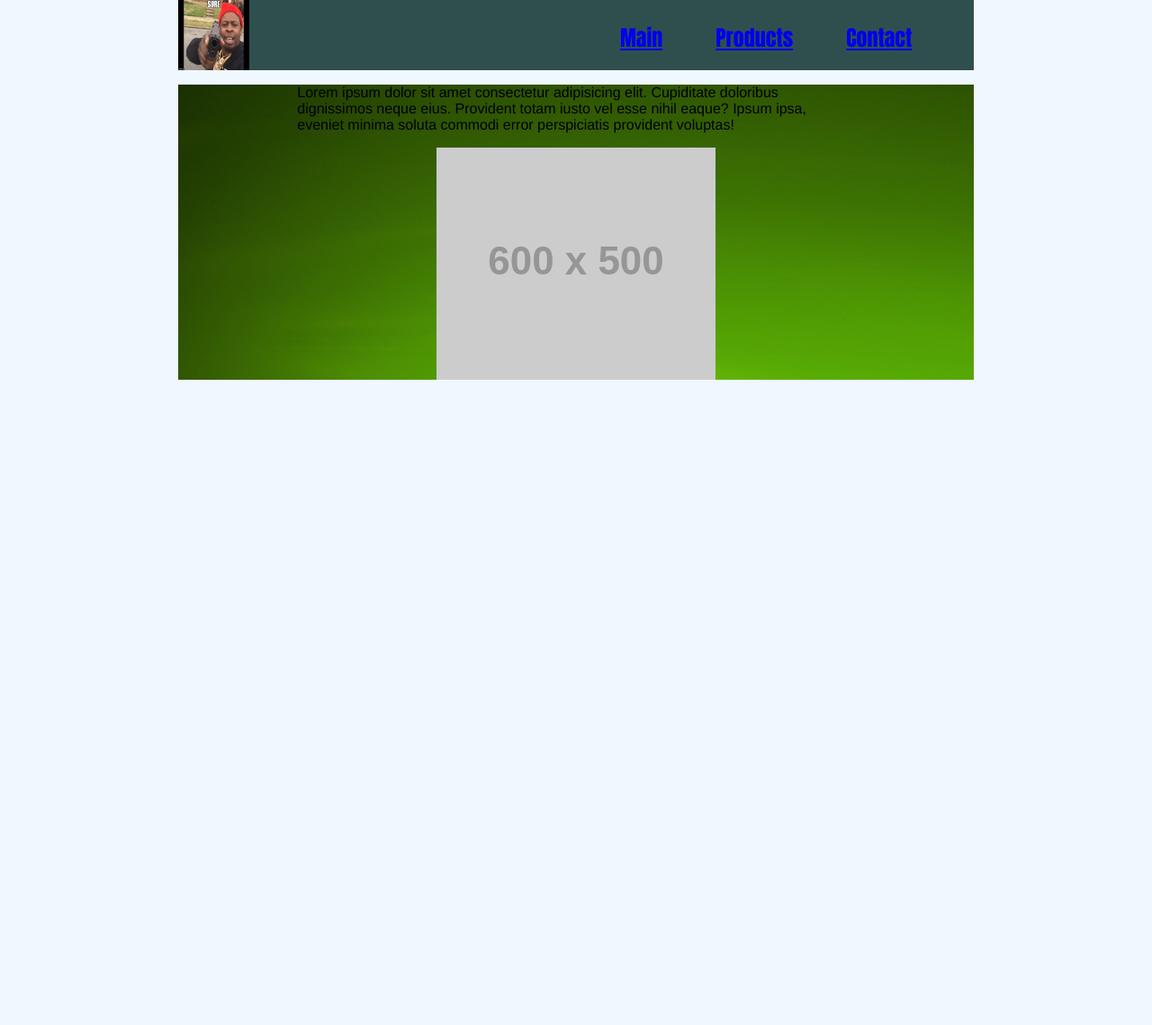
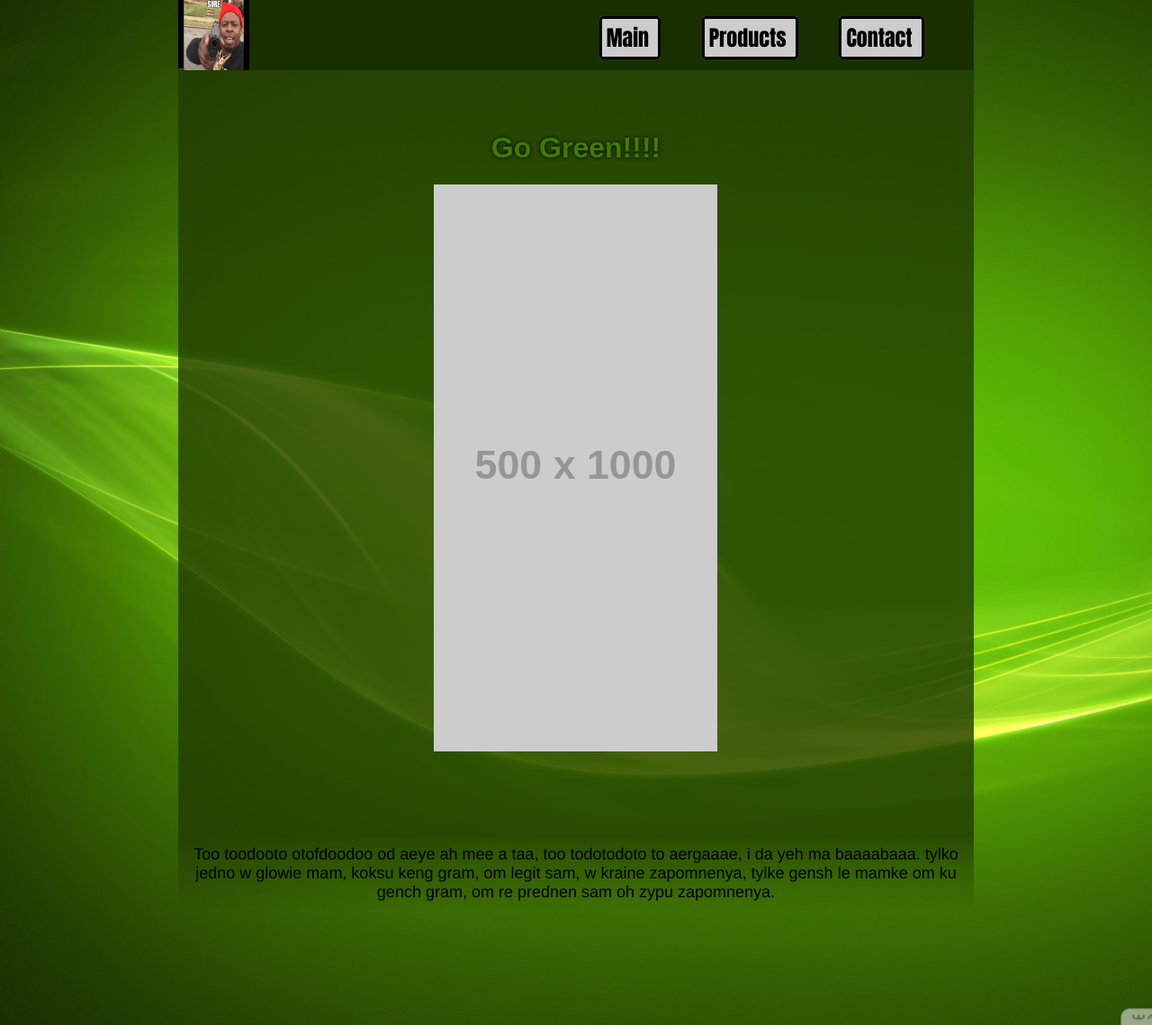
Before and after one commit to BurningStratus/Software_2, a plain HTML site: page HTML Proj/index.html in a window 1280 px wide. Shown: the whole page at 90% size. Before the commit the page ends 800 px from the top, so only its background shows below. Drawn offline with Linux system fonts and the light colour scheme; placeholder pictures from the web are drawn by us; a web font is replaced by a local one.

Commit message:
COMMITTETET

```diff
--- a/HTML Proj/CSS/style.css
+++ b/HTML Proj/CSS/style.css
@@ -1,12 +1,15 @@
 
 html {
-    background-color: aliceblue;
+    background-image: url(images/green-wallpaper-1.jpg) ;
+    background-position: auto;
+    background-size: cover;
+
 }
 
 nav {
     display: flex;
 
-    background-color: darkslategrey;
+    background-color: #192f00;
 
     padding-block: 2%;
 
@@ -16,7 +19,7 @@ nav {
 
     max-height: 30px;
     max-width: 1200px;
-    min-width: 450px;
+    min-width: 580px;
     height: 83px;
     width: 70%;
 
@@ -52,9 +55,23 @@ nav ul {
     margin-right: 10px
 }
 
-li:hover {
-    background-color: rgb(192, 158, 116);
-    text-shadow: 2em;
+a {
+    margin-right: 10px;
+    text-decoration: none;
+    padding: 3px;
+    padding-left: 5px ;
+    padding-right: 10px;
+    color: black;
+    border-style: solid;
+    border-radius: 4px;
+    background-color: #cccccc;
+}
+
+a:hover {
+    color: #3f6424;
+    outline: #203902;
+    border-color: rgba(0, 0, 0, 0.697);
+
 }
 
 
@@ -62,29 +79,82 @@ main {
     /**/
     width: 70%;
     max-width: 1200px;
+    min-width: 580px;
+
+    display: flex;
+
+    background-color: hsla(87, 93%, 12%, 0.80);
+
+    background-position: auto;
+    background-size: cover;
+
+    margin: auto;
+}
+
+.center {
+    justify-content: space-evenly;
+
+    margin-left: auto;
+    margin-right: auto;
+    width: 50%;
+
+    text-align: center;
+}
+
+main section {
+    width: 90%;
+    max-width: 1200px;
     min-width: 450px;
 
-    background-image: url(images/green-wallpaper-1.jpg) ;
-    background-position: auto;
+    height: 90%;
+
+    font-family: 'Courier New', Courier, monospace;
 
     margin: auto;
+}
+
+#gogreen {
+
+    font-family: 'Contrail One', sans-serif;
+
+    color: #407a01;
+    text-shadow: 0px 0px 4px #000000;
+
+    font-size: xx-large;
+    margin: auto;
+    margin-top: 15%;
+    margin-bottom: 5%;
+}
+
+section img {
+    padding-bottom: 20%;
+    margin:0 auto;
+
+    width: 70%;
+
+    min-width: 0;
 
 }
 
-#center {
-    display: flex;
-    margin-left: auto;
-    margin-right: auto;
-    width: 50%;
-  }
-
-main section {
+footer {
+    max-width: 1200px;
+    min-width: 580px;
+    height: 83px;
     width: 70%;
-
-    min-width: inherit;
-    max-width: inherit;
 
     font-family: 'Franklin Gothic Medium', 'Arial Narrow', Arial, sans-serif;
 
-    margin: auto;
+    margin:auto;
+    margin-bottom: 10%;
+    margin-top: -18px;
+
+    text-align: center;
+    font-size: large;
+
+    background-color: hsla(hsla(87, 93%, 12%, 0.80));
+    background-image: linear-gradient(to bottom, hsla(87, 93%, 12%, 0.80), hsla(87, 93%, 12%, 0.0));
 }
+
+footer p {
+    padding-top: 1%;
+}
--- a/HTML Proj/index.html
+++ b/HTML Proj/index.html
@@ -3,43 +3,39 @@
     <head>
     <meta charset="UTF-8">
     <meta name="viewport" content="width=device-width, initial-scale=1.0">
-    <title>Life is Roblox</title>
+    <title>GO GREEN!!!!</title>
     <link rel="stylesheet" href="CSS/style.css">
+
+    <link href="https://fonts.googleapis.com/css2?family=Contrail+One&display=swap" rel="stylesheet">
 </head>
-<style>
-    @import url('https://fonts.googleapis.com/css2?family=Sometype+Mono:wght@700&display=swap');
-</style>
-
 <body>
     <div>
         <header>
             <nav>
                 <img id="comp_logo" src="CSS/images/sure_pic.jpg" alt="Company Logo">
-
                 <ul>
-                    <li><a href="#">Main</a></li>
-                    <li><a href="@">Products</a></li>
-                    <li><a href="$">Contact</a></li>
+                    <li><a href="index.html">Main</a></li>
+                    <li><a href="products.html">Products</a></li>
+                    <li><a href="contact.html">Contact</a></li>
                 </ul>
 
             </nav>
         </header>
 
         <main>
-            <section>
-
-            <p>
-            Lorem ipsum dolor sit amet consectetur adipisicing elit.
-            Cupiditate doloribus dignissimos neque eius.
-            Provident totam iusto vel esse nihil eaque?
-            Ipsum ipsa, eveniet minima soluta commodi error perspiciatis provident voluptas!
-            </p>
-
-            <img id="center" src="http://via.placeholder.com/600x500" alt="">
+            <section class="center">
+                <h1 id="gogreen">Go Green!!!!</h1>
+                <img src="http://via.placeholder.com/500x1000" alt="Main picture"/>
 
             </section>
         </main>
-
+        <footer>
+            <p>
+            Too toodooto otofdoodoo od aeye ah mee a taa, too todotodoto to aergaaae, i da yeh ma baaaabaaa.
+            tylko jedno w glowie mam, koksu keng gram, om legit sam, w kraine zapomnenya, tylke gensh le mamke om ku
+            gench gram, om re prednen sam oh zypu zapomnenya.
+            </p>
+        </footer>
     </div>
 </body>
 
```
Also changed, not shown: HTML Proj/contact.html (added, +40 -0 lines), HTML Proj/products.html (added, +41 -0 lines).
